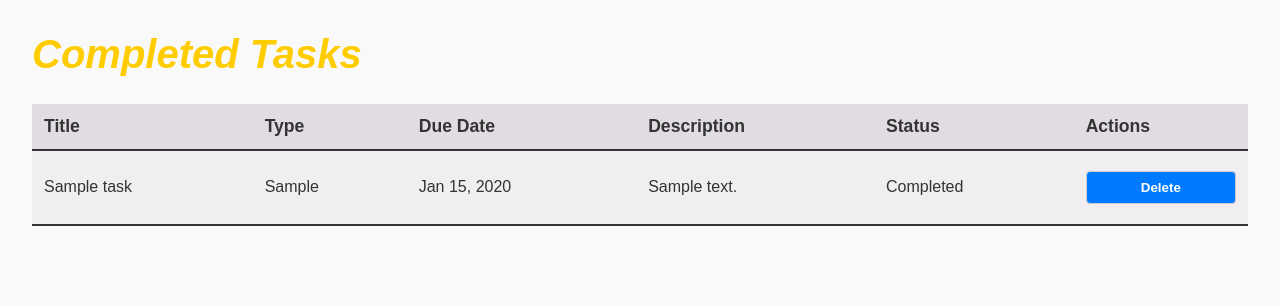
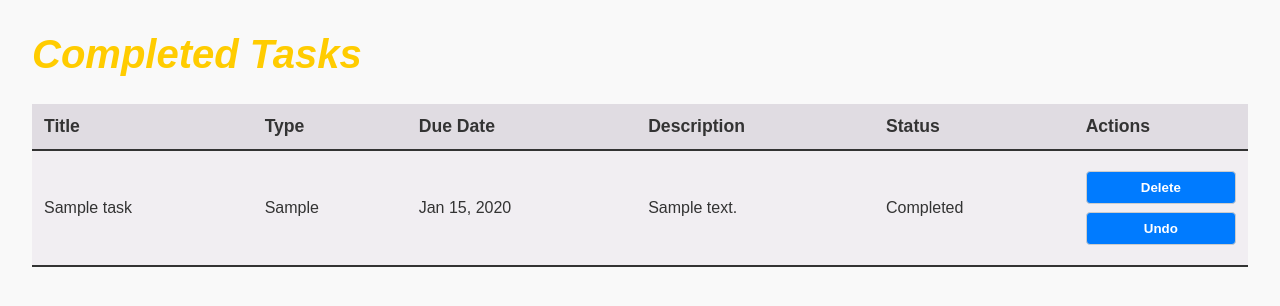
Before and after one commit to s1283/TermProject, a Flask app: page /completed in a window 1280 px wide. Shown: the part 113-419 px from the top of the page. Run offline with Flask 3, Linux system fonts and the light colour scheme; tables that the repository leaves empty hold one stand-in row (values such as "Sample post").

Commit message:
added undo button

```diff
--- a/app.py
+++ b/app.py
@@ -133,6 +133,16 @@ def complete_task(id):
         db.session.commit()
     return redirect(url_for("view_tasks"))
 
+@app.route("/tasks/undo/<int:id>", methods=["POST"])
+def undo_task(id):
+    statement = db.select(Task).where(Task.id == id)
+    task = db.session.execute(statement).scalars().first()
+    if task and task.status == "Completed":
+        task.status = "In-Progress"
+        db.session.commit()
+    return redirect(url_for("completed_tasks"))
+
+# only for expo
 @app.route("/tasks/generate", methods=["POST"])
 def generate_random_tasks():
     titles = ["Math Quiz", "Read Book", "Clean Room", "Submit Report"]
--- a/manage.py
+++ b/manage.py
@@ -22,7 +22,7 @@ def generate_random_tasks():
         title = random.choice(titles)
         task_type = random.choice(types)
         due_date = datetime.now() + timedelta(days=random.randint(0, 30))
-        description = f"{title}"
+        description = "Auto-generated"
         status = random.choice(statuses)
 
         task = Task(
--- a/templates/base.html
+++ b/templates/base.html
@@ -13,7 +13,7 @@
             <form method="POST" action="{{ url_for('generate_random_tasks') }}" style="display:inline">
                 <button type="submit">Generate Tasks</button>
             </form>
-            <form method="POST" action="{{ url_for('clear_all_tasks') }}" style="display:inline; margin-left: 1rem;">
+            <form method="POST" action="{{ url_for('clear_all_tasks') }}" style="display:inline; margin-left: 1rem;" onsubmit="return confirm('Are you sure you want to clear all tasks?')">
                 <button type="submit">Clear Tasks</button>
             </form>
         </nav>
--- a/templates/completed_tasks.html
+++ b/templates/completed_tasks.html
@@ -25,8 +25,11 @@
       <td>{{ task.description or 'No description' }}</td>
       <td>{{ task.status }}</td>
       <td>
-        <form method="POST" action="{{ url_for('delete_task', id=task.id) }}" style="display:inline">
+        <form method="POST" action="{{ url_for('delete_task', id=task.id) }}" style="display:inline" onsubmit="return confirm('Delete this task?')">
           <button type="submit">Delete</button>
+        </form>
+        <form method="POST" action="{{ url_for('undo_task', id=task.id) }}" style="display:inline">
+          <button type="submit">Undo</button>
         </form>
       </td>
     </tr>
--- a/templates/tasks.html
+++ b/templates/tasks.html
@@ -52,7 +52,7 @@
             <form method="POST" action="{{ url_for('complete_task', id=task.id) }}" style="display:inline;">
                 <button type="submit">Complete</button>
             </form>
-            <form method="POST" action="{{ url_for('delete_task', id=task.id) }}" style="display:inline;">
+            <form method="POST" action="{{ url_for('delete_task', id=task.id) }}" style="display:inline;" onsubmit="return confirm('Delete this task?')">
                 <button type="submit">Delete</button>
             </form>
             <form method="GET" action="{{ url_for('edit_task', id=task.id) }}" style="display:inline;">
```
Also changed, not shown: assignments.db.
